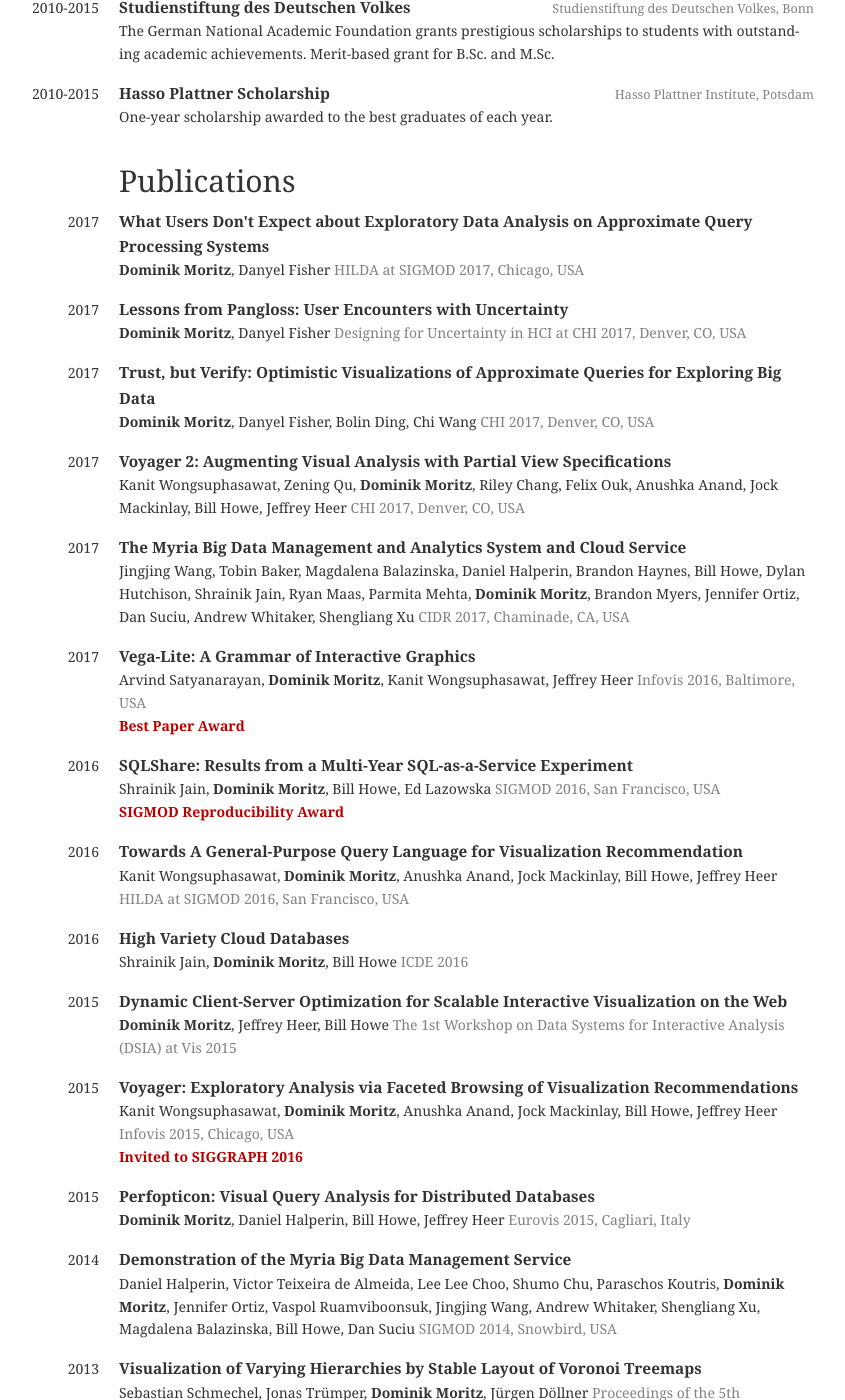
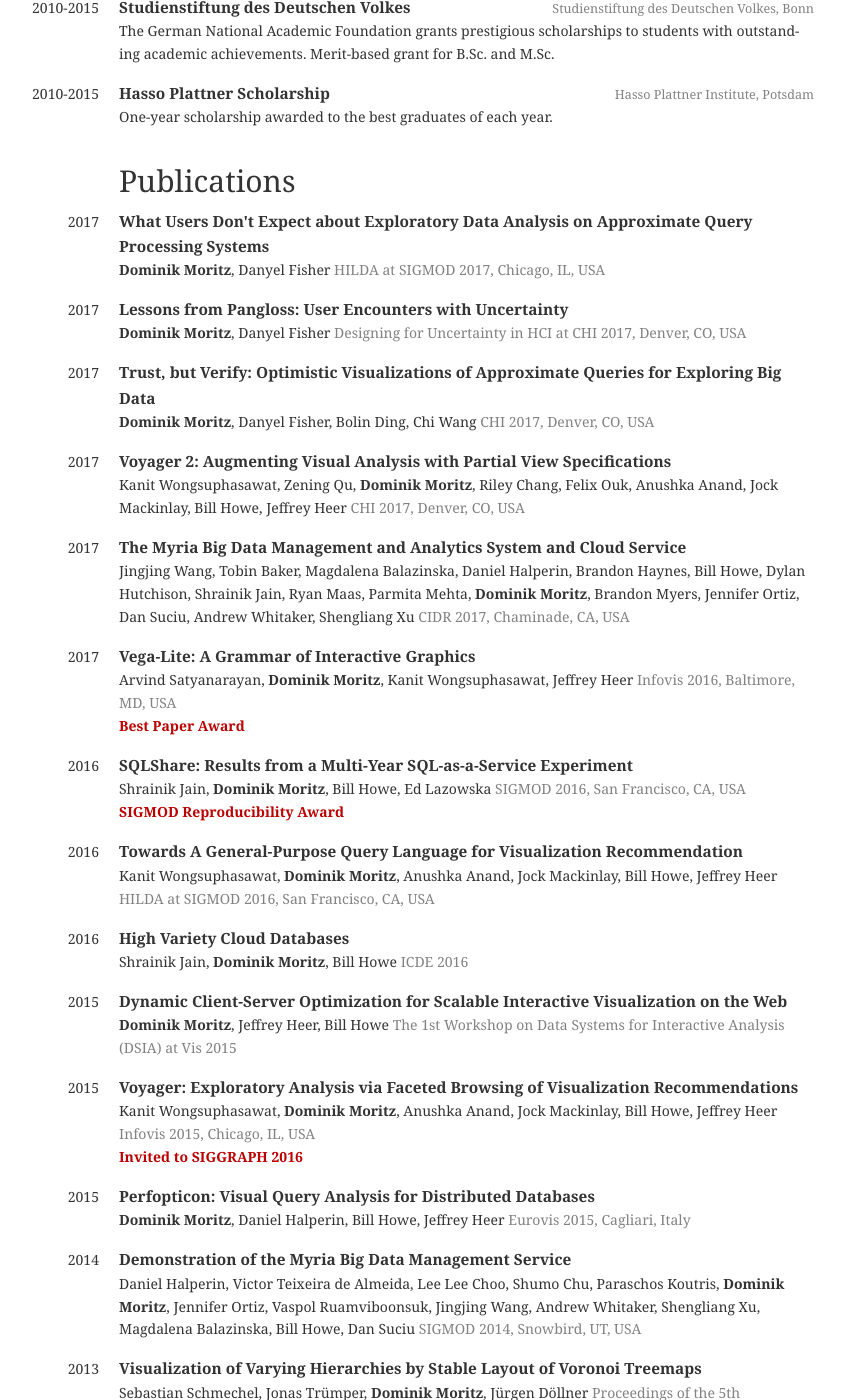
Before and after one commit to domoritz/domoritz.github.io, a Jekyll site: the page built from cv.html, in a window 1280 px wide and 1400 px high, scrolled down 900 px. Shown: the whole window, without its empty margins (226-1071 px from the left). Built offline with Jekyll 4.4.1, drawn with Linux system fonts in a browser that asks for light colours.

```diff
--- a/_data/publications.yml
+++ b/_data/publications.yml
@@ -4,8 +4,9 @@
     - Dominik Moritz
     - Danyel Fisher
   venue: HILDA at SIGMOD 2017
-  venue_location: Chicago, USA
+  venue_location: Chicago, IL, USA
   venue_url: http://www.hilda.io/2017
+  pdf: /files/2017-EDAonAQPSystems-HILDA.pdf
   doi: 10.1145/3077257.3077258
   tweet: Traditional exploratory visualization systems fail when the database is approximate.
 
@@ -89,7 +90,7 @@
     - Jeffrey Heer
   venue: Infovis 2016
   venue_url: http://ieeevis.org/
-  venue_location: Baltimore, USA
+  venue_location: Baltimore, MD, USA
   link: http://idl.cs.washington.edu/papers/vega-lite
   pdf: http://idl.cs.washington.edu/files/2017-VegaLite-InfoVis.pdf
   video: https://vimeo.com/177767802
@@ -106,7 +107,7 @@
     - Bill Howe
     - Ed Lazowska
   venue: SIGMOD 2016
-  venue_location: San Francisco, USA
+  venue_location: San Francisco, CA, USA
   venue_url: http://sigmod2016.org/
   link: https://uwescience.github.io/sqlshare/
   pdf: https://uwescience.github.io/sqlshare/pdfs/sqlshare_shrainik.pdf
@@ -124,7 +125,7 @@
     - Bill Howe
     - Jeffrey Heer
   venue: HILDA at SIGMOD 2016
-  venue_location: San Francisco, USA
+  venue_location: San Francisco, CA, USA
   venue_url: http://www.hilda.io/2016
   pdf: /files/2016-Compassql-HILDA.pdf
   tweet: CompassQL is a query language for visualization recommendation.
@@ -160,7 +161,7 @@
     - Jeffrey Heer
   venue: Infovis 2015
   venue_url: http://ieeevis.org/
-  venue_location: Chicago, USA
+  venue_location: Chicago, IL, USA
   link: https://idl.cs.washington.edu/papers/voyager
   link: https://vega.github.io/
   pdf: https://idl.cs.washington.edu/files/2015-Voyager-InfoVis.pdf
@@ -188,7 +189,7 @@
   description: Demo paper about the [Myria system](http://myria.cs.washington.edu/).
   venue: SIGMOD 2014
   venue_url: http://www.sigmod2014.org/
-  venue_location: Snowbird, USA
+  venue_location: Snowbird, UT, USA
   link: http://myria.cs.washington.edu/
   pdf: http://www.halper.in/pubs/halperin_myria_sigmod14_demo.pdf
   authors:
```
Also changed, not shown: 1 other file.
